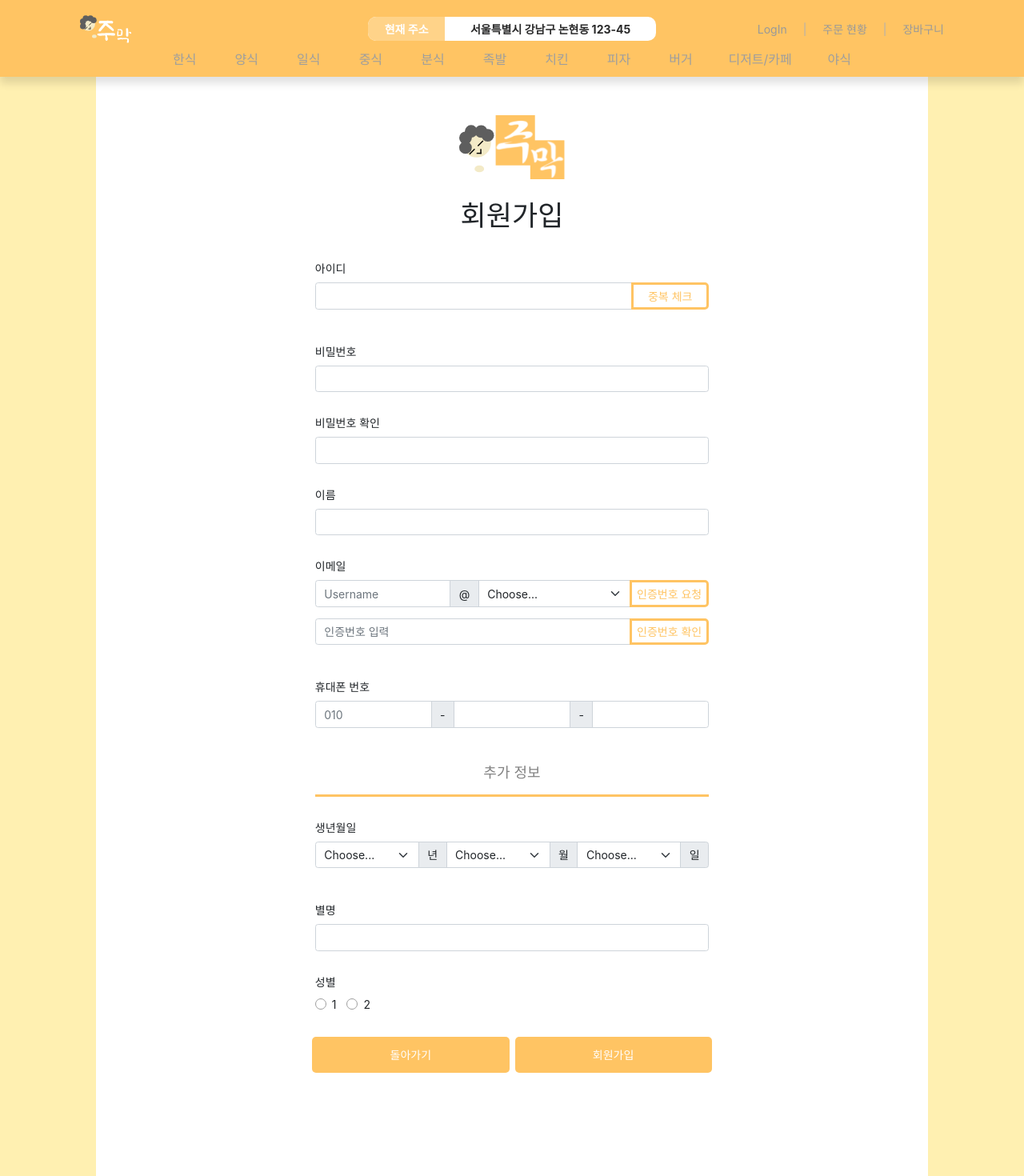
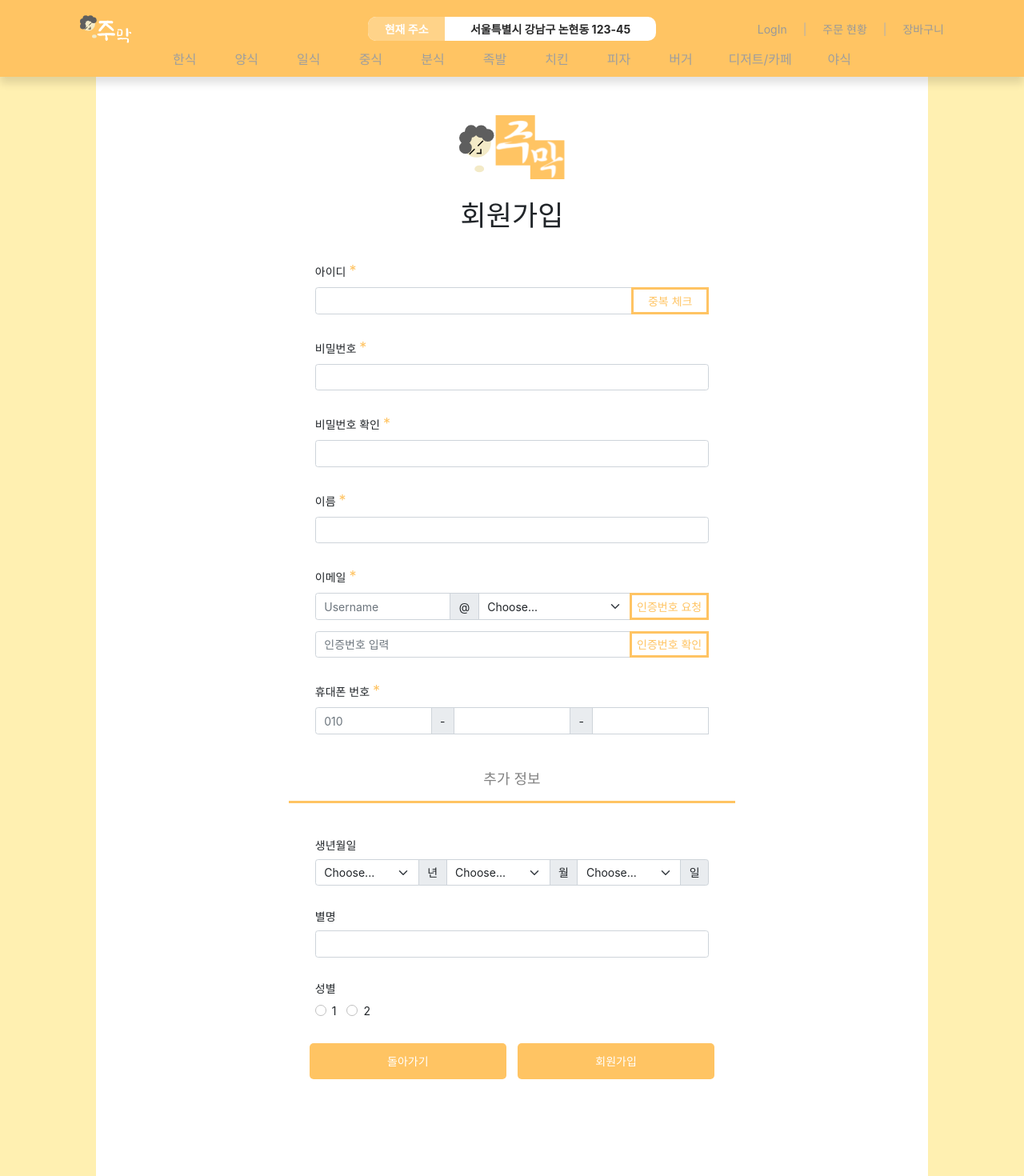
Before and after one commit to JeongWu/JooMak, a Vue app in the folder frontend/: page /member/entry in a window 1280 px wide. Shown: the top 1470 px of the page at 80% size. Built offline with nearby package versions, Linux system fonts and the light colour scheme; a web font is replaced by a local one.

Commit message:
Register page Validation

```diff
--- a/frontend/src/components/client/member/pages/MemberEntryPage.vue
+++ b/frontend/src/components/client/member/pages/MemberEntryPage.vue
@@ -14,92 +14,148 @@
       <div class="row justify-content-center">
         <form class="col-6 g-3 needs-validation" novalidate>
           <div class="py-3">
-            <label for="username" class="form-label">아이디</label>
-            <div class="input-group mb-3">
+            <label for="username" class="form-label"
+              >아이디<span class="require-test">*</span></label
+            >
+            <div class="input-group">
               <input
                 type="text"
                 class="form-control"
                 id="username"
                 v-model="username"
+                required
               />
-              <button class="input-button">
+
+              <button class="input-button" @click="checkId">
                 &nbsp;&nbsp; 중복 체크 &nbsp;&nbsp;
               </button>
+              <div class="invalid-feedback">
+                아이디를 입력하세요.
+              </div>
             </div>
           </div>
           <div class="py-3">
-            <label for="password" class="form-label">비밀번호</label>
+            <label for="password" class="form-label"
+              >비밀번호<span class="require-test">*</span></label
+            >
             <input
               type="text"
               class="form-control"
               id="password"
               v-model="password"
+              required
             />
+            <div class="invalid-feedback">
+              비밀번호를 입력하세요.
+            </div>
           </div>
           <div class="py-3">
             <label for="password-confirm" class="form-label"
-              >비밀번호 확인</label
+              >비밀번호 확인<span class="require-test">*</span></label
             >
             <input
               type="text"
               class="form-control"
               id="password-confirm"
               v-model="password_confirm"
+              required
             />
+            <div class="invalid-feedback">
+              비밀번호를 입력하세요.
+            </div>
           </div>
           <div class="py-3">
-            <label for="name" class="form-label">이름</label>
-            <input type="text" class="form-control" id="name" v-model="name" />
+            <label for="name" class="form-label"
+              >이름<span class="require-test">*</span></label
+            >
+            <input
+              type="text"
+              class="form-control"
+              id="name"
+              v-model="name"
+              required
+            />
+            <div class="invalid-feedback">
+              이름을 입력하세요.
+            </div>
           </div>
           <div class="py-3">
-            <label for="email" class="form-label">이메일</label>
+            <label for="email" class="form-label"
+              >이메일<span class="require-test">*</span></label
+            >
             <div class="input-group mb-3">
               <input
                 type="text"
                 class="form-control"
                 placeholder="Username"
                 aria-label="Username"
+                required
               />
               <span class="input-group-text">@</span>
-              <select id="email-back" class="form-select">
-                <option selected>Choose...</option>
+              <select id="email-back" class="form-select" required>
+                <option value="" selected>Choose...</option>
                 <option value="naver.com">naver.com</option>
                 <option value="gmail.com">gmail.com</option>
               </select>
               <button class="input-button">인증번호 요청</button>
+              <div class="invalid-feedback">
+                이메일을 입력하세요.
+              </div>
             </div>
-            <div class="input-group mb-3">
+            <div class="input-group">
               <input
                 type="text"
                 class="form-control"
                 id="email-confirm"
                 placeholder="인증번호 입력"
                 v-model="email_confrim"
+                required
               />
               <button class="input-button">인증번호 확인</button>
+              <div class="invalid-feedback">
+                인증번호를 입력하세요.
+              </div>
             </div>
           </div>
           <div class="py-3">
-            <label for="phone" class="form-label">휴대폰 번호</label>
+            <label for="phone" class="form-label"
+              >휴대폰 번호<span class="require-test">*</span></label
+            >
             <div class="input-group mb-3">
               <input
                 type="text"
                 id="phone-front"
                 class="form-control"
                 placeholder="010"
+                required
               />
               <span class="input-group-text">-</span>
-              <input type="text" class="form-control" id="phone-middle" />
+              <input
+                type="text"
+                class="form-control"
+                id="phone-middle"
+                required
+              />
               <span class="input-group-text">-</span>
-              <input type="text" class="form-control" id="phone-back" />
+              <input
+                type="text"
+                class="form-control"
+                id="phone-back"
+                required
+              />
+              <div class="invalid-feedback">
+                휴대폰 번호를 입력하세요.
+              </div>
             </div>
           </div>
-          <div class="additional py-3 mb-3">
-            추가 정보
-          </div>
+        </form>
+        <div class="additional py-3 mb-3">
+          추가 정보
+        </div>
+        <form class="col-6 g-3">
           <div class="py-3">
             <label for="name" class="form-label">생년월일</label>
-            <div class="input-group mb-3">
+            <div class="input-group">
               <select id="year" class="form-select" placeholder="2021">
                 <option selected>Choose...</option>
               </select>
@@ -150,16 +206,18 @@
               </div>
             </div>
           </div>
-          <div class="d-grid gap-2 d-md-flex justify-content-md-center">
+          <div class="d-grid gap-3 d-md-flex justify-content-md-center">
             <button
-              class="submit-button d-grid gap-2 col-6 mx-auto"
+              class="submit-button d-grid gap-3 col-6 mx-auto"
               type="submit"
             >
-              돌아가기
+              <router-link class="btn-text" to="/member/login"
+                >돌아가기
+              </router-link>
             </button>
             <button
-              class="submit-button d-grid gap-2 col-6 mx-auto"
-              type="submit"
+              class="submit-button d-grid gap-3 col-6 mx-auto"
+              @click="checkForm"
             >
               회원가입
             </button>
@@ -196,36 +254,35 @@ export default {
   methods: {
     checkForm(e) {
       e.preventDefault();
-      this.errors = { username: "", password: "", name: "", phone: "" };
-      if (!this.usename) {
-        this.errors = { ...this.errors, username: "아이디 필수" };
-      }
-      if (!this.name) {
-        this.errors = { ...this.errors, name: "이름은 필수" };
-      }
-      if (!this.email) {
-        this.errors = { ...this.errors, email: "이메일 필수" };
-      }
-      if (!this.password) {
-        this.errors = { ...this.errors, password: "비밀번호 필수" };
-      } else if (this.password !== this.password_confirm) {
-        this.errors = {
-          ...this.errors,
-          password_confirm: "비밀번호가 다릅니다",
-        };
-      }
-      // if (!this.errors.length) return true;
+      var forms = document.querySelectorAll(".needs-validation");
+      forms.forEach((form) => {
+        console.log(form);
+        if (!form.checkValidity()) {
+          e.preventDefault();
+          e.stopPropagation();
+        }
+        form.classList.add("was-validated");
+      });
     },
+    checkId(e) {},
   },
 };
 </script>
 <style scoped>
+.btn-text {
+  color: #ffff;
+}
 input[type="radio"] {
   background-color: #ffffff;
-  border: 1px solid #9e9e9e;
+  border: 1px solid #c0c0c0;
 }
 input[type="radio"]:checked {
   background-color: #ffc463;
+}
+.require-test {
+  color: #ffc463;
+  font-size: 18px;
+  padding-left: 4px;
 }
 .input-button {
   text-transform: uppercase;
@@ -289,5 +346,6 @@ input[type="radio"]:checked {
   border-bottom: 3px solid #ffc463;
   /* text-decoration: underline #ffc463; */
   font-size: 18px;
+  width: 55%;
 }
 </style>
```
